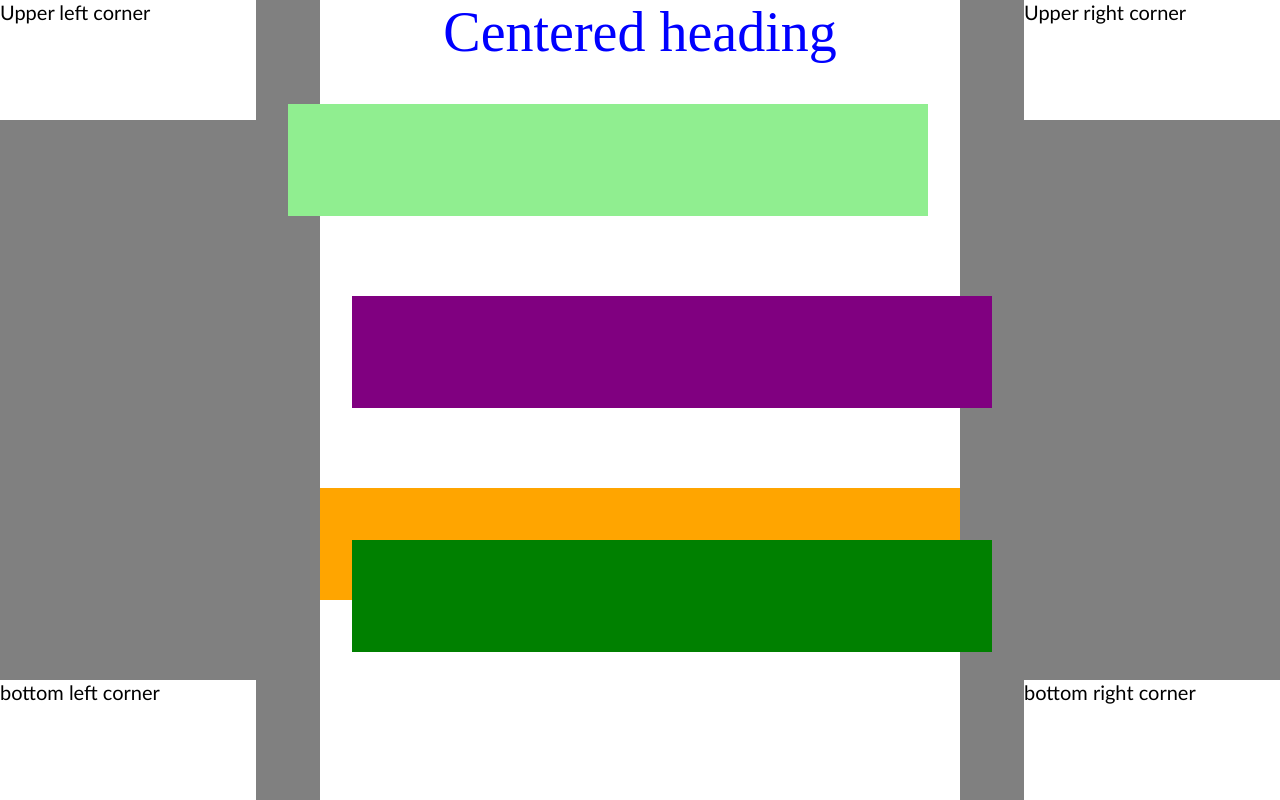
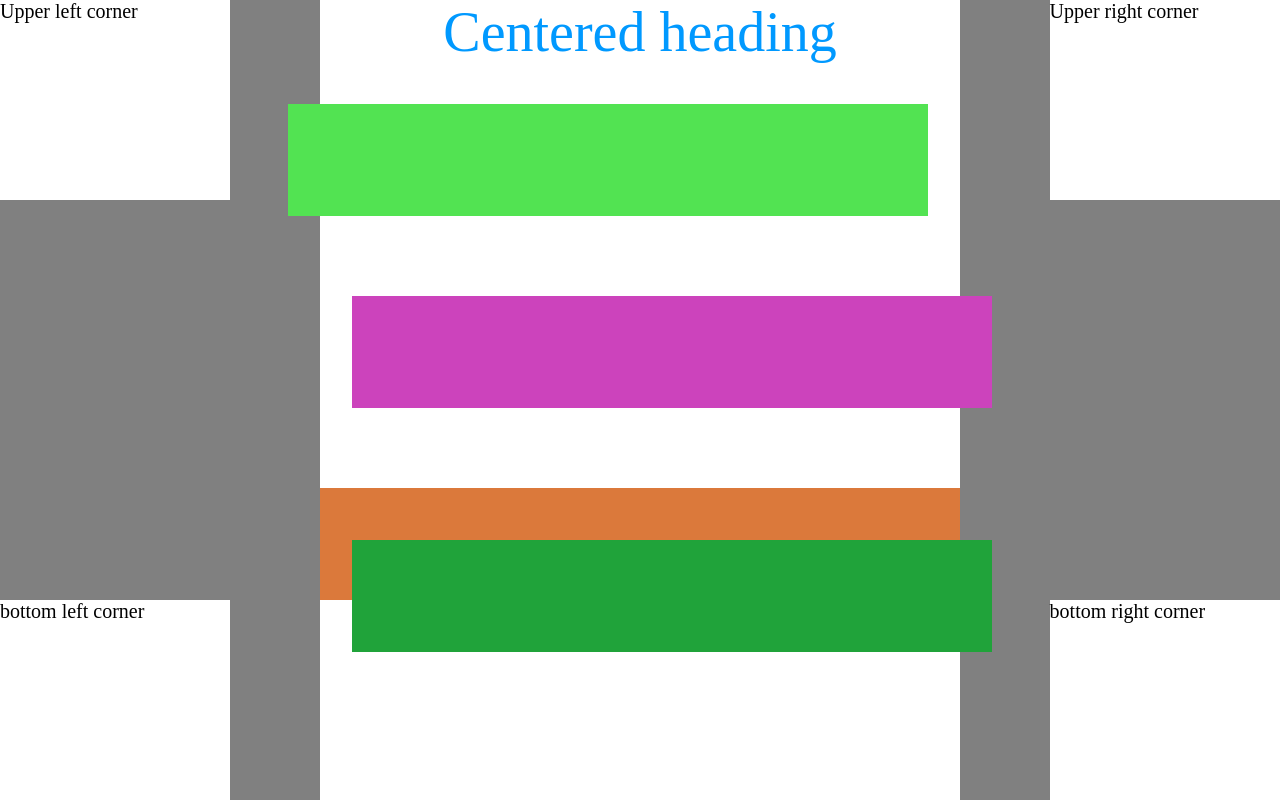
Before and after one commit to fabis254/729G26, a plain HTML site: page 729G26/assignment 1/asig1.html in a window 1280 px wide. Drawn offline with Linux system fonts and the light colour scheme.

Commit message:
nya bilder

```diff
--- a/729G26/assignment 1/asig1-2style.css
+++ b/729G26/assignment 1/asig1-2style.css
@@ -5,7 +5,10 @@
 body {
 	width: 100%;
 	height: 100vh;
-	background-color: gray;
+	background-image: url("images/cheap_diagonal_fabric.png");
+	background-attachment: fixed;
+	background-repeat: repeat;
+	/*background-color: gray;*/
 	margin: 0;
 }
 
--- a/729G26/assignment 1/asig1style.css
+++ b/729G26/assignment 1/asig1style.css
@@ -1,61 +1,57 @@
 body, html {
 	background-color: gray;
 	margin: 0;
-	/*border:none;
-	padding: none;*/
 	height: 100%;
 	width: 100%;
+	font-family: "sans serif";
 }
 
 .center {
 	height: 100%;
 	width: 50%;
 	background-color: white;
-	color: blue;
-	/*padding-top: 5%;*/
-	text-overflow: none;
-	display: block;
+	color: #09F;
 	position: relative;
 	text-align: center;
 	margin: 0 auto 0 auto;
 	font-size: 56px;
-	bottom:0px;
 }
 
 .center div {
 	width: 100%;
 	height: 14%;
 	position: relative;
-	display: block;
 }
 
 .a {
-	background-color:lightgreen;
+	background-color: #52E352;
 	left:-5%;
 	top: 5%;
 }
+
 .b {
-	background-color:purple;
+	background-color: #CC43BC;
 	top:15%;
 	left:5%;
 }
+
 .c {
-	background-color: orange;
+	background-color: #DB793B;
 	top:25%;
 }
+
 .d {
-	background-color: green;
+	background-color: #20A33A;
 	left:5%;
 	top: 17.5%;
 }
 
 .corner {
 	position: absolute;
-	height: 15%;
-	width: 20%;
+	height: 25%;
+	width: 18%;
 	display: block;
 	text-align: left;
-	font-family: "calibri";
 	font-size: 20px;
 	background-color: white;
 }
```
Also changed, not shown: 729G26/assignment 1/asig1.html (+0 -2 lines), 729G26/assignment 1/images/cheap_diagonal_fabric.png (added), 729G26/assignment 1/images/dust_scratches.png (added), 729G26/dust_scratches/readme.txt (added), 1 other file.
